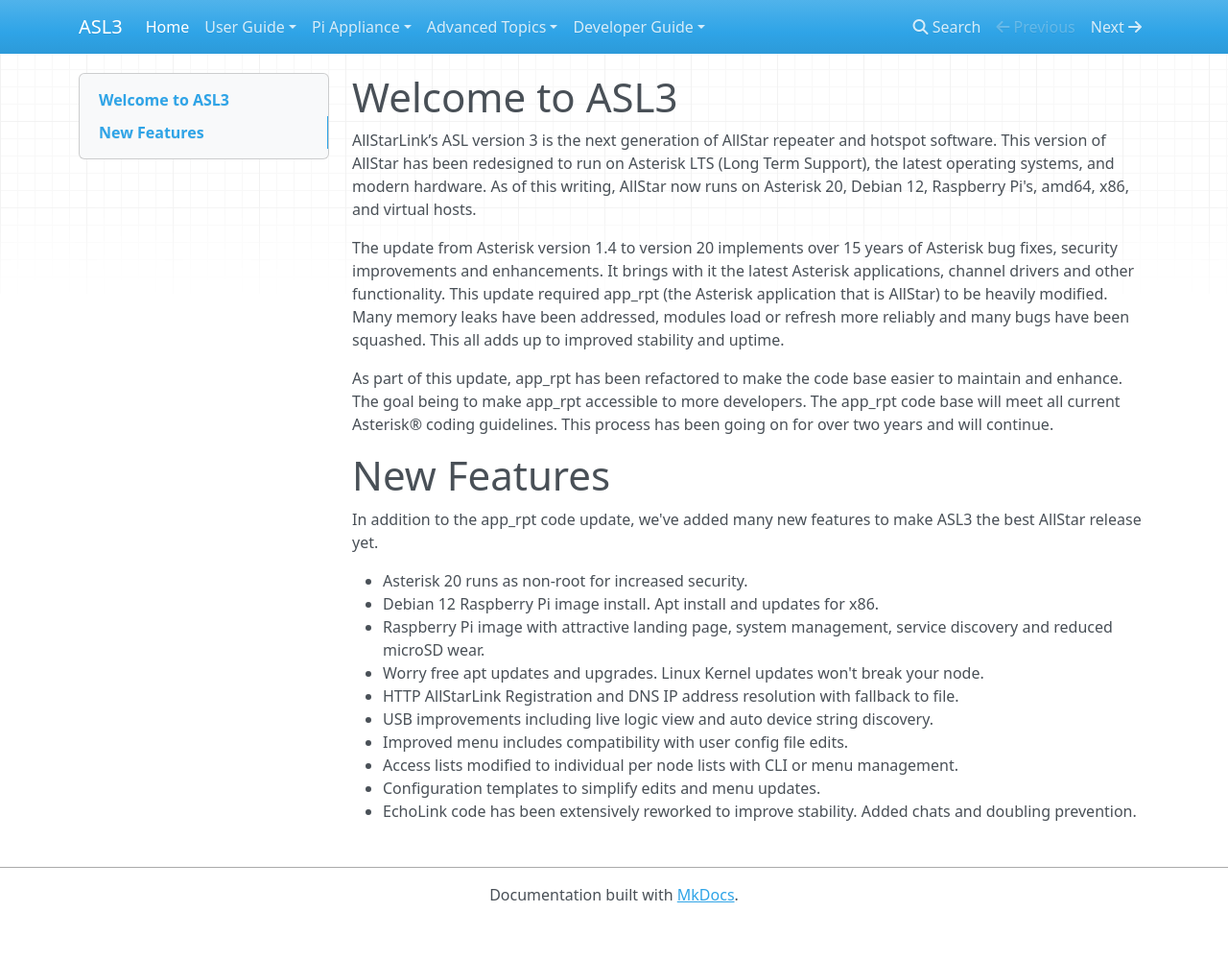
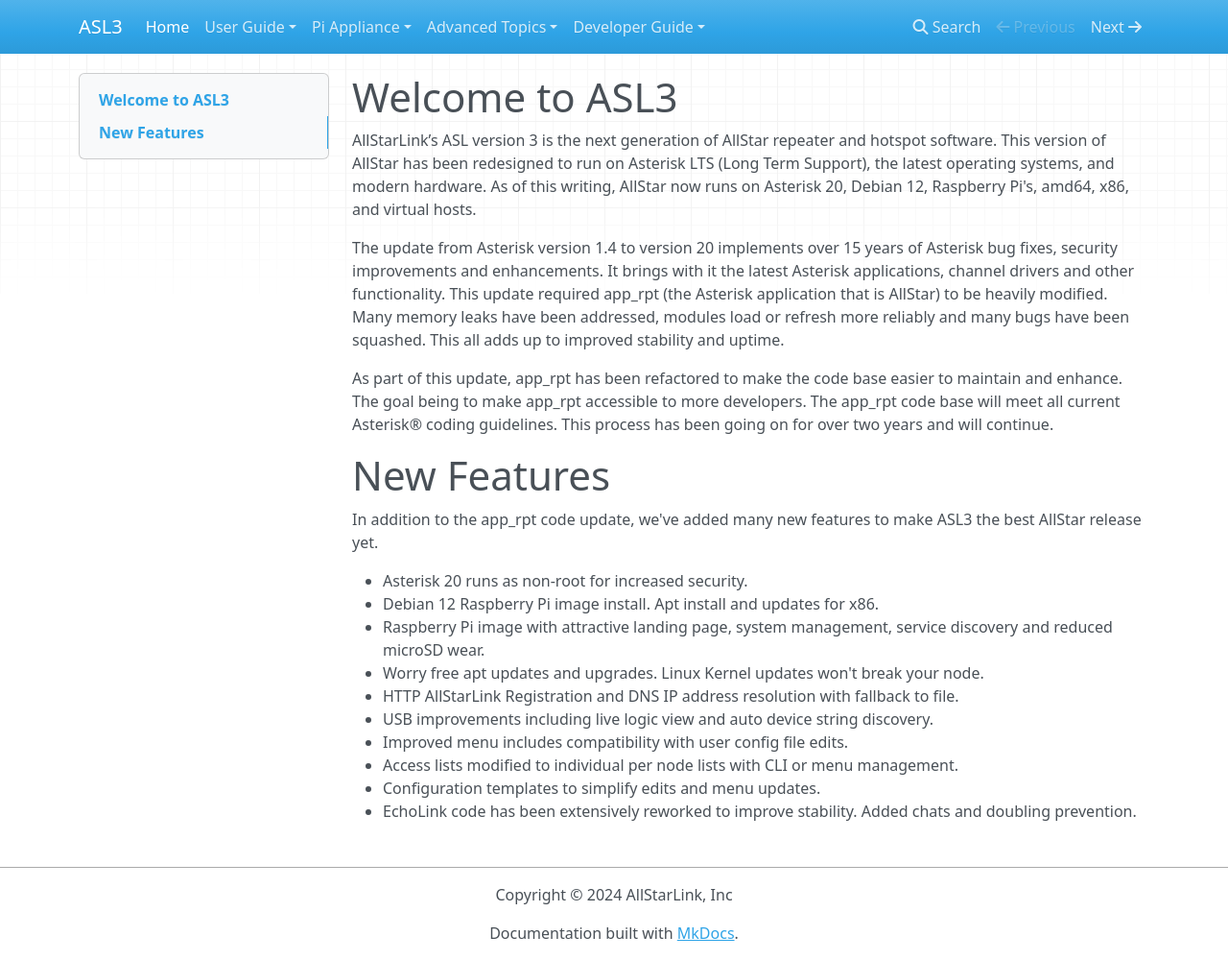
Before and after one commit to AllStarLink/ASL3-Manual, an MkDocs documentation site: the page built from docs/index.md, in a window 1280 px wide and 1000 px high. Shown: the whole window at 96% size. Built offline with MkDocs 1.6.1, drawn with Linux system fonts in a browser that asks for light colours; nearby versions of some CDN libraries.

Commit message:
Add Copyright

```diff
--- a/mkdocs.yml
+++ b/mkdocs.yml
@@ -5,6 +5,7 @@
 plugins:
   - search
 #  - print-site
+copyright: Copyright &copy; 2024 AllStarLink, Inc
 nav:
   - Home: index.md
   - User Guide:
```
